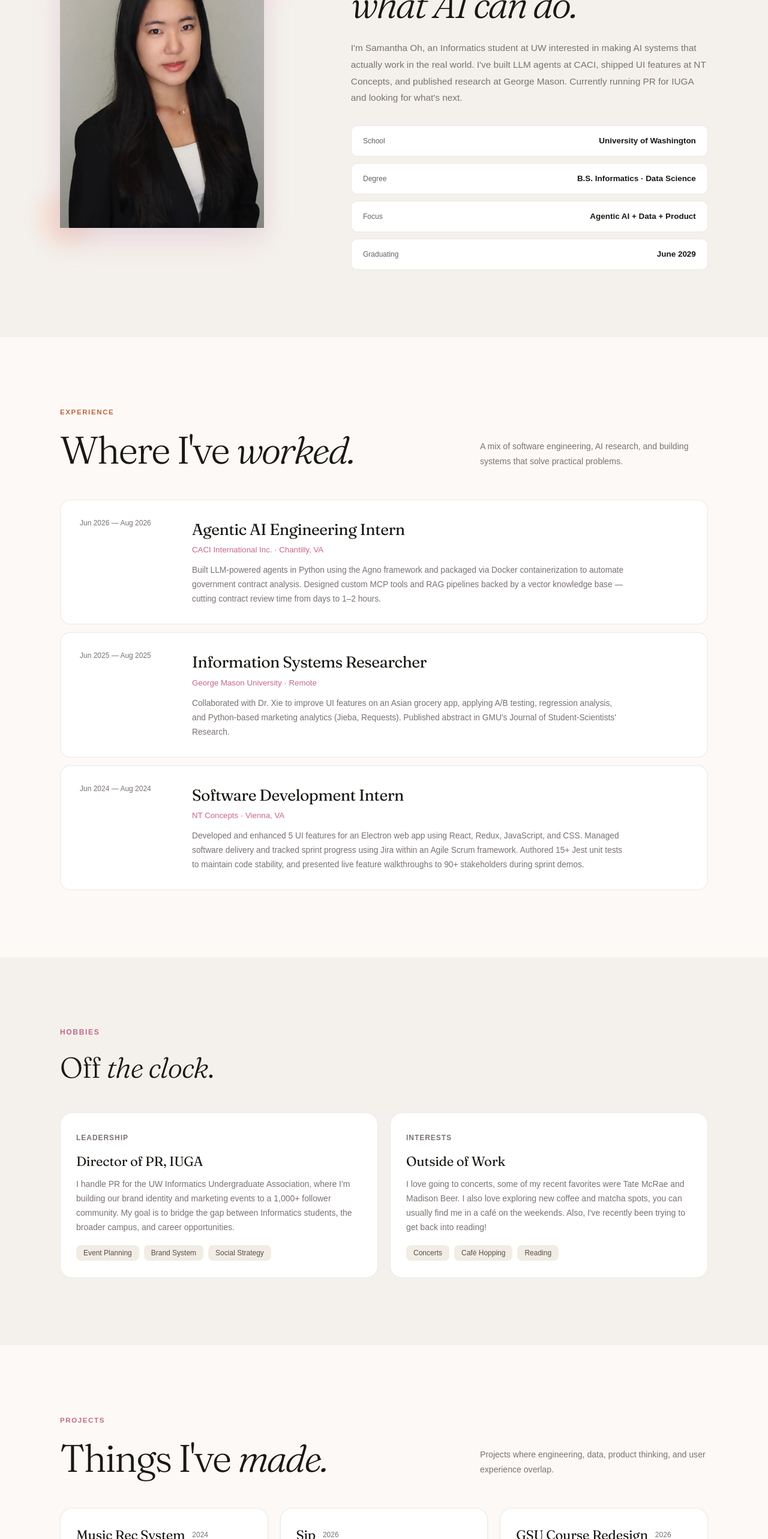
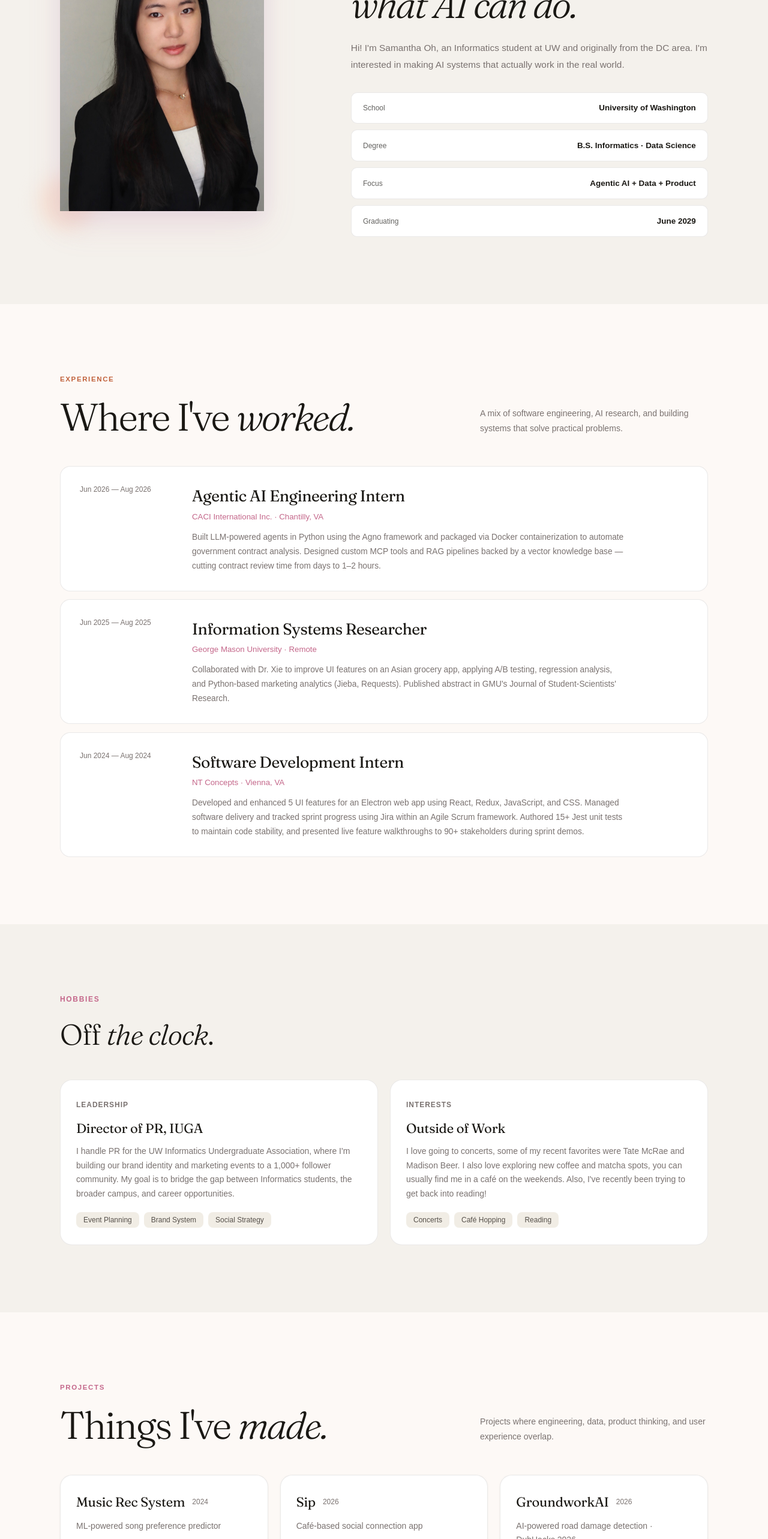
Before and after one commit to samanthaoh/my-portfolio, a React (Vite) app: page / in a window 1280 px wide. Shown: the part 1043-3609 px from the top of the page at 60% size. Built offline with nearby package versions, Linux system fonts and the light colour scheme; a web font is replaced by a local one.

Commit message:
Updating projects and resume

```diff
--- a/src/App.tsx
+++ b/src/App.tsx
@@ -129,11 +129,8 @@ export default function App() {
 
             <div className="about-copy">
               <p>
-                I'm Samantha Oh, an Informatics student at UW interested in
-                making AI systems that actually work in the real world. I've
-                built LLM agents at CACI, shipped UI features at NT Concepts,
-                and published research at George Mason. Currently running PR
-                for IUGA and looking for what's next.
+                Hi! I'm Samantha Oh, an Informatics student at UW and originally from the DC area.
+                I'm interested in making AI systems that actually work in the real world.
               </p>
             </div>
 
--- a/src/data.ts
+++ b/src/data.ts
@@ -18,12 +18,12 @@ export const projects = [
     year: "2026",
   },
   {
-    name: "GSU Course Redesign",
-    tagline: "Full UX redesign proposal for course registration",
-    desc: "Led requirements gathering and produced a BRD, DFDs, and data dictionary for a university course registration overhaul. Built a Jira backlog with full sprint planning.",
-    stack: ["Jira", "Agile/Scrum", "DFDs", "BRD"],
-    github: "#",
-    demo: "#",
+    name: "GroundworkAI",
+    tagline: "AI-powered road damage detection · DubHacks 2026",
+    desc: "Co-built a tool that detects road and sidewalk damage from street-level imagery. Paired YOLO predictions with an interactive map to help reviewers inspect findings, prioritize repairs, and manage work orders.",
+    stack: ["React", "Python", "YOLO", "FastAPI", "React-Leaflet"],
+    github: "https://github.com/jacheun/DubHacks2026",
+    demo: "https://devpost.com/software/groundwork-ai",
     year: "2026",
   },
 ]
```
Also changed, not shown: 1 other file (tests, documents, lock files or other folders).
